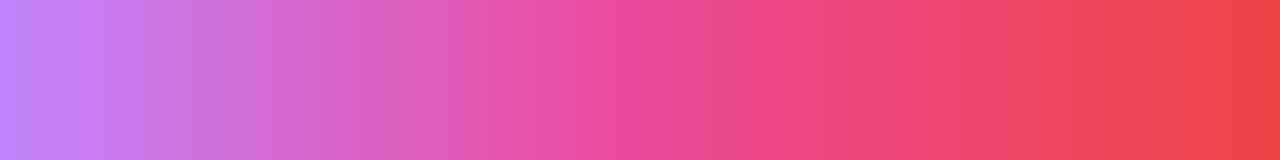
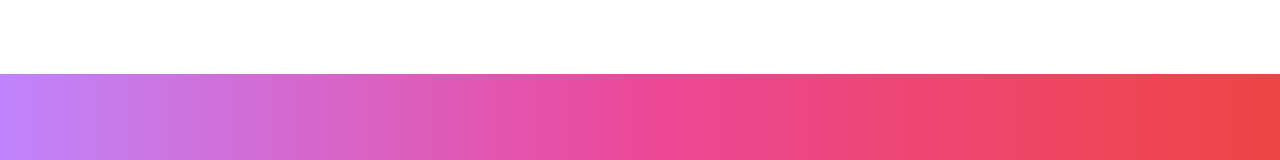
Before and after one commit to mezeru/Capstone-UI, a React (Create React App) app: page /Employee/newItem in a window 1280 px wide. Shown: the top 160 px of the page. Built offline with nearby package versions, Linux system fonts and the light colour scheme; no server answers.

Commit message:
Navbar added for all

```diff
--- a/src/components/Employee.jsx
+++ b/src/components/Employee.jsx
@@ -1,6 +1,7 @@
 import { useEffect, useState } from "react";
 import { Link } from "react-router-dom";
 import axiosDB from "../axios";
+import { EmpNav } from "./Employee/EmpNav";
 
 export const Employee = () => {
     const [employee, setEmployee] = useState({});
@@ -24,6 +25,8 @@ export const Employee = () => {
     }, []);
 
     return (
+        <>
+        <EmpNav />
         <div className="flex flex-col items-center justify-center min-h-screen bg-gradient-to-r from-purple-400 via-pink-500 to-red-500 p-5">
             <div className="bg-white rounded-lg shadow-lg p-8 max-w-lg w-full">
                 <h1 className="text-4xl font-bold text-center text-purple-700 mb-6">Welcome, {employee.name}</h1>
@@ -62,5 +65,6 @@ export const Employee = () => {
                 </div>
             </div>
         </div>
+        </>
     );
 }
--- /dev/null
+++ b/src/components/Employee/EmpNav.jsx
@@ -0,0 +1,29 @@
+import { Link } from "react-router-dom"
+
+export const EmpNav = () => {
+
+    return (
+<nav className="bg-white border-gray-200 dark:bg-gray-800 dark:border-gray-700">
+
+  <div className="max-w-screen-xl flex flex-wrap items-center justify-between mx-auto p-4">
+
+
+
+        <Link to="/Employee" className="border border-white text-white rounded-md mx-2 px-4 py-2 hover:bg-white hover:text-gray-800"> Home </Link>
+
+        <div className="flex flex-row justify-center items-center">
+
+        <Link to="/Employee/redeemed" className="border border-white text-white rounded-md mx-2 px-4 py-2 hover:bg-white hover:text-gray-800"> Redeemed Items </Link>
+
+        <Link to="/Employee/newItem" className="border border-white text-white rounded-md mx-2 px-4 py-2 hover:bg-white hover:text-gray-800"> New Item </Link>
+
+        <Link to="/Employee/pointshistory" className="border border-white text-white rounded-md mx-2 px-4 py-2 hover:bg-white hover:text-gray-800"> Points History </Link>
+
+        </div>
+    </div>
+    </nav>
+
+
+    )
+
+}
--- a/src/components/Employee/PointsHistory.jsx
+++ b/src/components/Employee/PointsHistory.jsx
@@ -1,6 +1,6 @@
 import { useEffect, useState } from "react";
-import axios from "axios";
 import axiosDB from "../../axios";
+import { EmpNav } from "./EmpNav";
 
 export const PointsHistory = () => {
   const [history, setHistory] = useState([]);
@@ -28,6 +28,8 @@ export const PointsHistory = () => {
   }, []);
 
   return (
+    <>
+    <EmpNav/>
     <div className="flex flex-col items-center justify-center min-h-screen bg-gradient-to-r from-purple-400 via-pink-500 to-red-500 p-5">
       <p className="text-white text-5xl font-bold m-5">Points and Reward History</p>
       <div className="bg-white rounded-lg mt-5 shadow-lg p-8 w-full">
@@ -55,5 +57,6 @@ export const PointsHistory = () => {
         </div>
       </div>
     </div>
+    </>
   );
 };
--- a/src/components/Employee/RedeemNew.jsx
+++ b/src/components/Employee/RedeemNew.jsx
@@ -1,5 +1,6 @@
 import { useEffect, useState } from "react";
 import axiosDB from "../../axios";
+import { EmpNav } from "./EmpNav";
 
 export const RedeemNew = () => {
     const [items, setItems] = useState([]);
@@ -57,6 +58,8 @@ export const RedeemNew = () => {
     };
 
     return (
+        <>
+        <EmpNav />
         <div className="flex flex-col items-center justify-center min-h-screen bg-gradient-to-r from-purple-400 via-pink-500 to-red-500 p-10">
             <h1 className="mb-20 text-white text-5xl font-bold">Redeem a new Item</h1>
 
@@ -81,5 +84,6 @@ export const RedeemNew = () => {
                 ))}
             </div>
         </div>
+        </>
     );
 };
--- a/src/components/Employee/RedeemedItems.jsx
+++ b/src/components/Employee/RedeemedItems.jsx
@@ -1,5 +1,6 @@
 import { useEffect, useState } from "react";
 import axiosDB from "../../axios";
+import { EmpNav } from "./EmpNav";
 
 export const RedeemedItems = () => {
     const [items, setItems] = useState([]);
@@ -25,6 +26,8 @@ export const RedeemedItems = () => {
     }, []);
 
     return (
+        <>
+        <EmpNav />
         <div className="flex flex-col items-center justify-start min-h-screen bg-gradient-to-r from-purple-400 via-pink-500 to-red-500 p-10">
             <h1 className="mb-12 text-white text-5xl font-bold">Items Redeemed</h1>
             <div className={`grid ${items.length ? "grid-cols-3" : "grid-cols-1"} gap-6 w-full px-6 py-8 bg-white rounded-lg shadow-md`}>
@@ -45,5 +48,6 @@ export const RedeemedItems = () => {
                 }
             </div>
         </div>
+        </>
     );
 }
--- a/src/components/HR.jsx
+++ b/src/components/HR.jsx
@@ -2,6 +2,7 @@ import { Link } from "react-router-dom";
 import { useState } from "react";
 import { useEffect } from "react";
 import axiosDB from "../axios";
+import { HrNav } from "./new/HrNav";
 
 export const HR = () => {
 
@@ -28,6 +29,8 @@ export const HR = () => {
 
 
     return (
+        <>
+        <HrNav/>
         <div className="flex flex-col items-center justify-center min-h-screen bg-gradient-to-r from-purple-400 via-pink-500 to-red-500">
             <h1 className="mb-20 text-white text-5xl font-bold">Welcome, {user.name}</h1>
             <div className="max-w-md flex flex-col w-full px-6 py-8 bg-white rounded-lg shadow-md">
@@ -44,5 +47,6 @@ export const HR = () => {
                 {/* Create ad diffrent link for Add new Item */}
             </div>
         </div>
+        </>
     );
 }
--- a/src/components/Home.jsx
+++ b/src/components/Home.jsx
@@ -10,6 +10,7 @@ export const Home = () => {
     const[email , setEmail] = useState("");
     const[pass, setPass] = useState("");
     const[role,setRole] = useState("");
+    const[invalid,setInvalid] = useState("");
 
 
     const handleSubmit = async (e) =>{
@@ -54,7 +55,7 @@ export const Home = () => {
         }
         catch(e){
 
-            console.log(e);
+          setInvalid("Invalid Credentials Entered")
 
         }
 
@@ -73,6 +74,8 @@ export const Home = () => {
         <div className="flex flex-col items-center justify-center min-h-screen bg-gradient-to-r from-purple-400 via-pink-500 to-red-500">
           <div className="max-w-md w-full px-6 py-8 bg-white rounded-lg shadow-md">
             <h2 className="text-center text-3xl font-semibold text-gray-800">Login</h2>
+            {invalid.length === 0 ? "":  <p className="mt-5 p-2 bg-red-500 rounded-lg text-white">{invalid}</p>}
+
             <form onSubmit={handleSubmit} className="mt-8">
               <div>
                 <label htmlFor="email" className="block text-gray-700">Enter Username</label>
--- a/src/components/Manager/EmpSuper.jsx
+++ b/src/components/Manager/EmpSuper.jsx
@@ -108,7 +108,9 @@ export const EmpSuper = () => {
             ) : (
                 <>
                     <p className="text-white text-5xl font-bold m-5">Employees under Supervision</p>
+                    <p className="text-white text-xl">Select Employee to Reward and Review</p>
                     <div className="bg-white rounded-lg mt-5 shadow-lg p-8 w-full">
+
                         <div className="flex justify-center items-center w-full">
                             <table className="min-w-full bg-white rounded-t-lg m-2">
                                 <thead>
--- /dev/null
+++ b/src/components/Manager/ManagerNav.jsx
@@ -0,0 +1,27 @@
+import { Link } from "react-router-dom"
+
+export const ManagerNav = () => {
+
+    return (
+<nav className="bg-white border-gray-200 dark:bg-gray-800 dark:border-gray-700">
+
+  <div className="max-w-screen-xl flex flex-wrap items-center justify-between mx-auto p-4">
+
+
+
+            <Link to="/Manager" className="border border-white text-white rounded-md mx-2 px-4 py-2 hover:bg-white hover:text-gray-800"> Home </Link>
+        <div>
+            <Link to="/Manger/view" className="border border-white text-white rounded-md mx-2 px-4 py-2 hover:bg-white hover:text-gray-800"> Employees </Link>
+
+            <Link to="/Manager/history" className="border border-white text-white rounded-md mx-2 px-4 py-2 hover:bg-white hover:text-gray-800"> View Rewards Given </Link>
+
+            <Link to="/Manger/history" className="border border-white text-white rounded-md mx-2 px-4 py-2 hover:bg-white hover:text-gray-800"> Reward Employees </Link>
+
+        </div>
+    </div>
+    </nav>
+
+
+    )
+
+}
--- /dev/null
+++ b/src/components/new/HrNav.jsx
@@ -0,0 +1,29 @@
+import { Link } from "react-router-dom"
+
+export const HrNav = () => {
+
+    return (
+<nav className="bg-white border-gray-200 dark:bg-gray-800 dark:border-gray-700">
+
+  <div className="max-w-screen-xl flex flex-wrap items-center justify-between mx-auto p-4">
+
+
+
+        <Link to="/HR" className="text-white rounded-md mx-2 px-4 py-2 hover:bg-white hover:text-gray-800"> Home </Link>
+
+    <div className="flex flex-row justify-center items-center">
+
+        <Link to="/HR/add" className="text-white rounded-md mx-2 px-4 py-2 hover:bg-white hover:text-gray-800"> New Onbaording </Link>
+
+        <Link to="/HR/Reassign" className="text-white rounded-md mx-2 px-4 py-2 hover:bg-white hover:text-gray-800"> Reassign Employee </Link>
+
+        <Link to="/HR/Structure" className="text-white rounded-md mx-2 px-4 py-2 hover:bg-white hover:text-gray-800"> Organization Structure </Link>
+
+        </div>
+    </div>
+    </nav>
+
+
+    )
+
+}
```
Also changed, not shown: src/components/Manager.jsx (+8 -1 lines).
